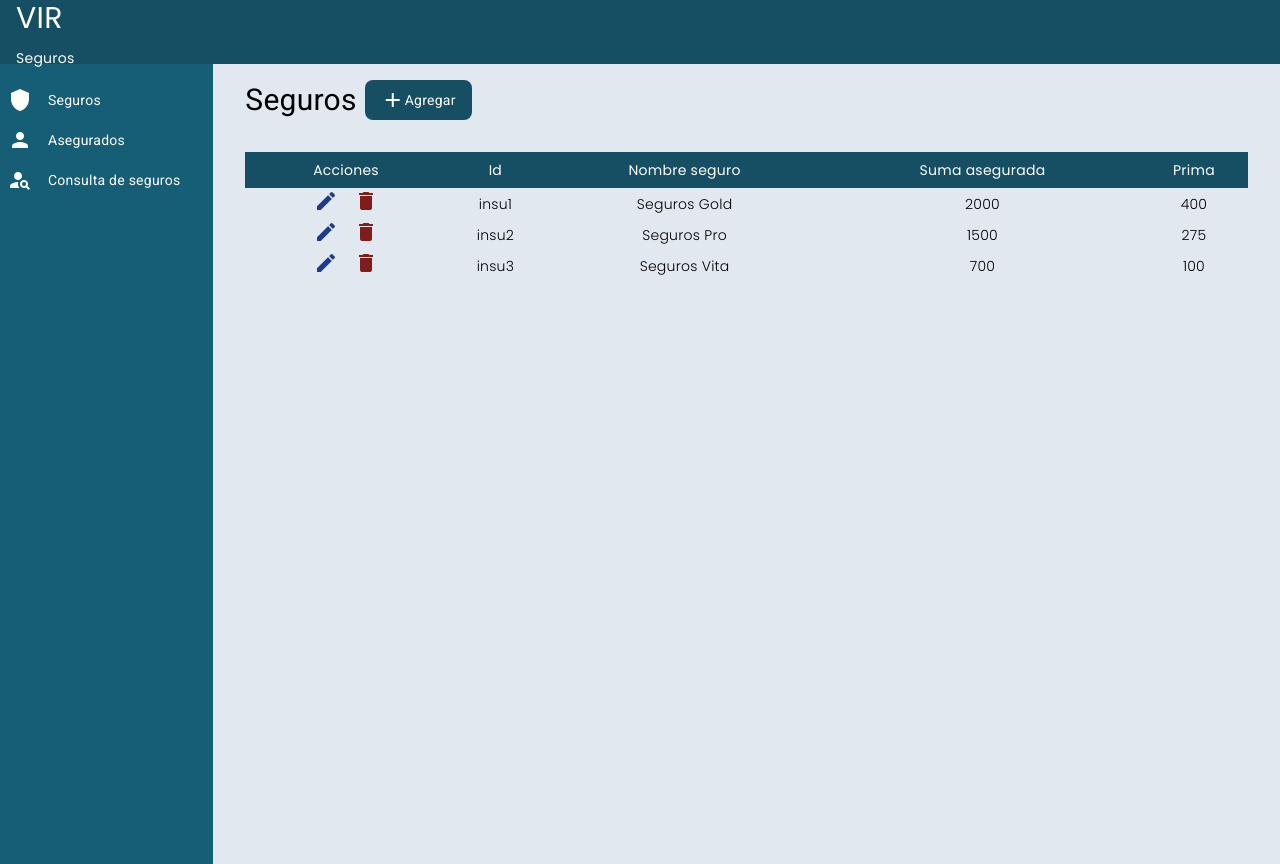
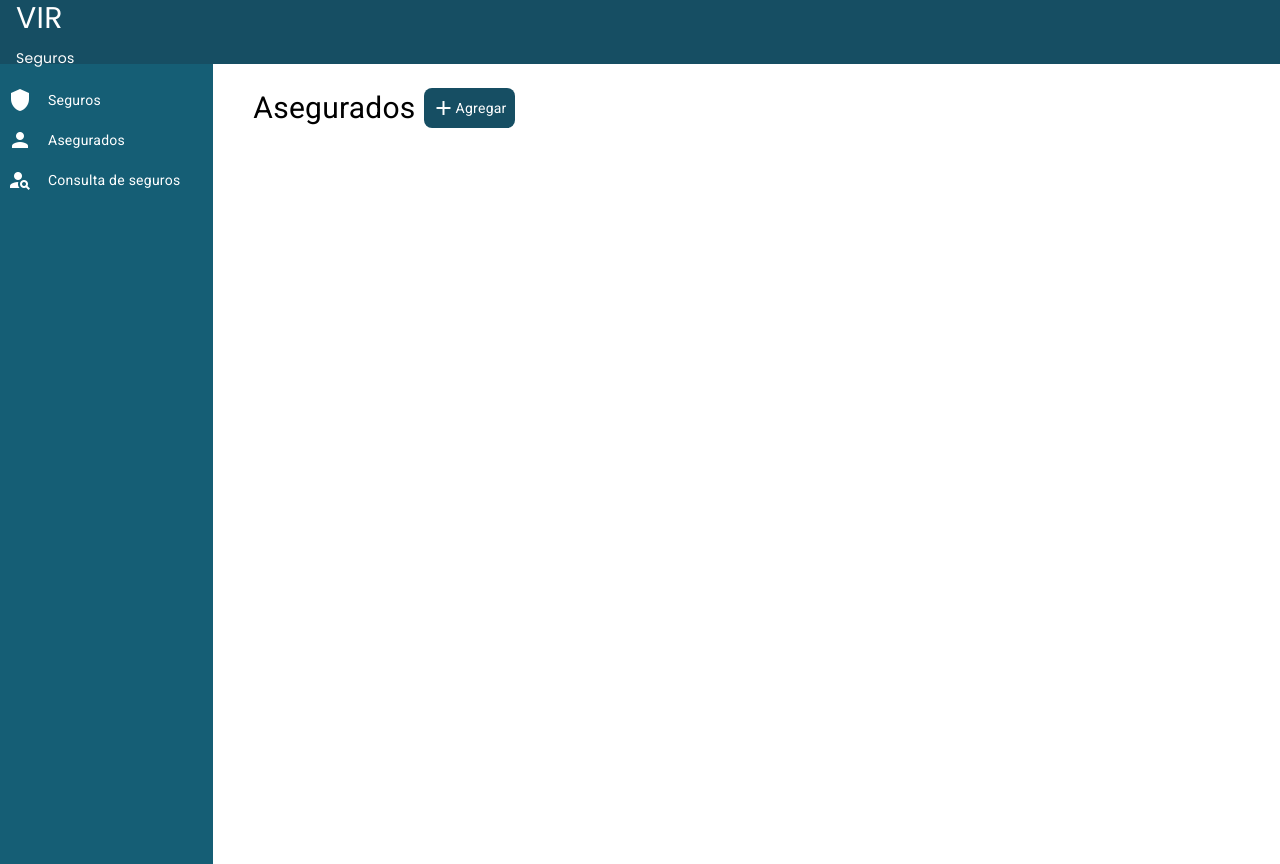
Before and after one commit to Klis18/vir-seguros, an Angular app: page /asegurados in a window 1280 px wide. Before the commit this address led to /seguros. Built offline with nearby package versions, Linux system fonts and the light colour scheme; a web font is replaced by a local one.

Commit message:
creacion de pagina de asegurados

```diff
--- a/src/app/app.routes.ts
+++ b/src/app/app.routes.ts
@@ -10,6 +10,10 @@ export const routes: Routes = [
                 loadComponent: () => import("./insurances/pages/insurances/insurances.component").then(c => c.InsurancesComponent)
             },
             {
+                path:'asegurados',
+                loadComponent: () => import("./insured/pages/insured/insured.component").then(c => c.InsuredComponent)
+            },
+            {
                 path:'**',
                 redirectTo: 'seguros'
             }
--- a/src/app/insurances/pages/insurances/insurances.component.html
+++ b/src/app/insurances/pages/insurances/insurances.component.html
@@ -1,3 +1,4 @@
+<div class="p-2">
     <div class="flex items-center">
         <span class="text-3xl mr-2">Seguros</span>
         <span class="flex items-center justify-center px-4 py-2 bg-cyan-900 text-white w-fit rounded-lg" (click)="addInsurance()">
@@ -11,3 +12,4 @@
     <div class="my-8">
         <app-insurances-table></app-insurances-table>
     </div>
+</div>
--- /dev/null
+++ b/src/app/insured/pages/insured/insured.component.html
@@ -0,0 +1,14 @@
+<div class="p-2">
+    <div class="flex items-center">
+        <span class="text-3xl mr-2">Asegurados</span>
+        <span class="flex items-center justify-center px-2 py-2 rounded-lg bg-cyan-900 text-white">
+            <mat-icon>
+                add
+            </mat-icon>
+            Agregar
+        </span>
+    </div>
+    <div>
+
+    </div>
+</div>
--- a/src/app/shared/pages/layout/layout.component.html
+++ b/src/app/shared/pages/layout/layout.component.html
@@ -9,7 +9,7 @@
         <app-menu></app-menu>
     </div>
 
-    <div class="col-span-5 bg-slate-200 px-8 py-4">
+    <div class="col-span-5 px-8 py-4">
         <router-outlet></router-outlet>
     </div>
 </div>
```
Also changed, not shown: src/app/insured/pages/insured/insured.component.ts (added, +15 -0 lines), src/app/insured/pages/insured/insured.component.css (added). Lines whose indentation alone changed are shown as unchanged.
